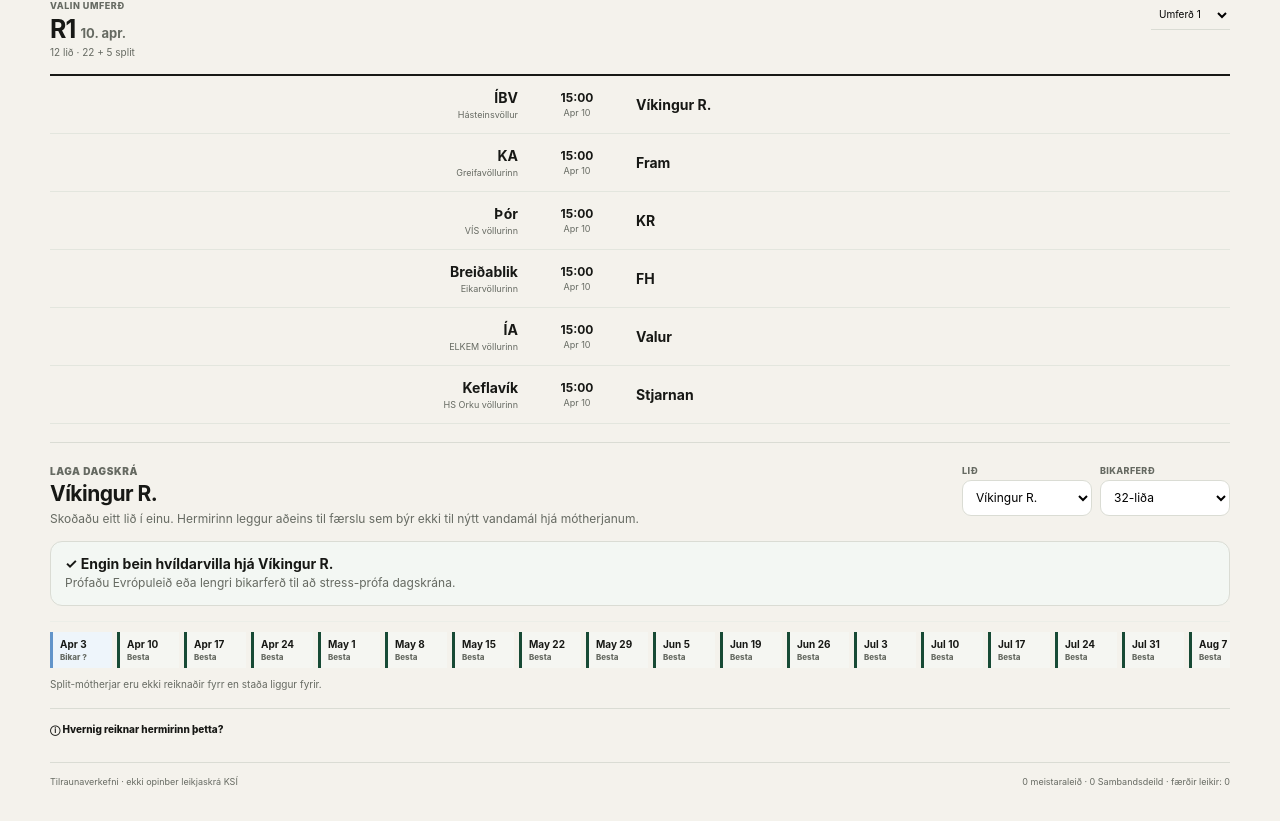
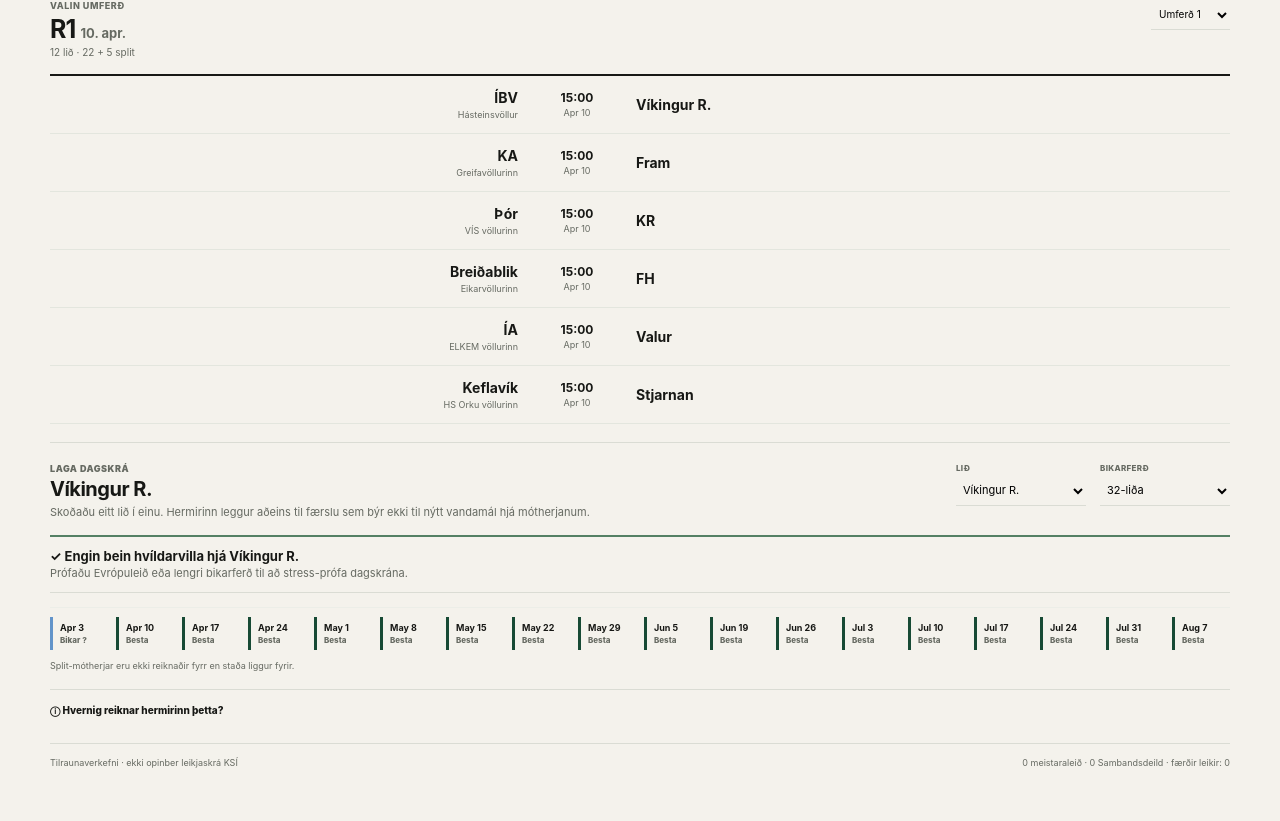
Before and after one commit to lollipop1234-code/besta-deild-hermir, a Next.js app: page / in a window 1280 px wide. Shown: the part 651-1472 px from the top of the page. Built offline with nearby package versions, Linux system fonts and the light colour scheme.

Commit message:
Flatten schedule repair styling

```diff
--- a/src/app/TeamLoadPanel.module.css
+++ b/src/app/TeamLoadPanel.module.css
@@ -1,6 +1,4 @@
-.shell {
-  padding-top: 4px;
-}
+.shell { padding-top: 2px; }
 
 .topRow {
   display: flex;
@@ -8,29 +6,22 @@
   justify-content: space-between;
   gap: 24px;
 }
+.kicker { color: var(--muted); font-size: 9px; font-weight: 900; letter-spacing: .06em; text-transform: uppercase; }
+.topRow h2 { margin: 3px 0 4px; font-size: 20px; }
+.topRow p { max-width: 650px; margin: 0; color: var(--muted); font-size: 11px; line-height: 1.45; }
 
-.kicker {
-  color: var(--muted);
-  font-size: 10px;
-  font-weight: 900;
-  letter-spacing: .06em;
-  text-transform: uppercase;
-}
-
-.topRow h2 { margin: 4px 0 4px; font-size: 21px; }
-.topRow p { max-width: 650px; margin: 0; color: var(--muted); font-size: 12px; line-height: 1.45; }
-
-.selectors { display: flex; gap: 8px; }
-.selectors label { display: grid; gap: 4px; }
-.selectors label span { color: var(--muted); font-size: 9px; font-weight: 850; text-transform: uppercase; letter-spacing: .04em; }
+.selectors { display: flex; gap: 14px; }
+.selectors label { display: grid; gap: 3px; }
+.selectors label span { color: var(--muted); font-size: 8px; font-weight: 850; text-transform: uppercase; letter-spacing: .04em; }
 .selectors select {
   min-width: 130px;
-  height: 36px;
-  border: 1px solid var(--line);
-  border-radius: 9px;
-  background: #fff;
-  padding: 0 9px;
-  font-size: 12px;
+  height: 30px;
+  border: 0;
+  border-bottom: 1px solid var(--line);
+  border-radius: 0;
+  background: transparent;
+  padding: 0 3px;
+  font-size: 11px;
 }
 
 .problemCard {
@@ -39,71 +30,65 @@
   justify-content: space-between;
   gap: 18px;
   margin-top: 14px;
-  padding: 13px 14px;
-  border: 1px solid var(--line);
-  border-radius: 12px;
+  padding: 11px 0;
+  border-top: 2px solid var(--ink);
+  border-bottom: 1px solid var(--line);
 }
-
-.problemActive { border-color: #dfc76f; background: #fffbec; }
-.problemClear { background: #f3f7f3; }
-.problemCopy { display: grid; gap: 3px; }
-.problemCopy strong { font-size: 14px; }
-.problemCopy span { color: var(--muted); font-size: 12px; line-height: 1.35; }
+.problemActive { border-top-color: #b5961c; }
+.problemClear { border-top-color: #548064; }
+.problemCopy { display: grid; gap: 2px; }
+.problemCopy strong { font-size: 13px; }
+.problemCopy span { color: var(--muted); font-size: 11px; line-height: 1.35; }
 
 .tryButton, .primaryButton {
-  min-height: 36px;
+  min-height: 30px;
+  padding: 0;
   border: 0;
-  border-radius: 9px;
-  background: var(--green);
-  color: #fff;
+  border-bottom: 1px solid var(--ink);
+  border-radius: 0;
+  background: transparent;
+  color: var(--ink);
   cursor: pointer;
-  font-size: 12px;
+  font-size: 11px;
   font-weight: 850;
   white-space: nowrap;
 }
 
-.tryButton { padding: 0 13px; }
-.primaryButton { padding: 0 16px; }
-
 .repairPreview {
-  margin-top: 8px;
-  padding: 14px;
-  border: 1px solid #b9cbbb;
-  border-radius: 12px;
-  background: #f3f8f4;
+  margin-top: 0;
+  padding: 12px 0;
+  border-bottom: 1px solid var(--line);
 }
-
 .moveLine { display: flex; align-items: baseline; flex-wrap: wrap; gap: 8px; }
 .moveLine span { font-size: 20px; font-weight: 900; letter-spacing: -.03em; }
 .moveLine b { color: var(--muted); }
-.moveLine small { color: var(--muted); font-size: 11px; }
-.gains { display: flex; flex-wrap: wrap; gap: 5px 14px; margin-top: 9px; color: #315e43; font-size: 11px; font-weight: 750; }
-.previewActions { display: flex; align-items: center; gap: 12px; margin-top: 12px; }
-.textButton { border: 0; background: transparent; color: var(--muted); cursor: pointer; font-size: 11px; font-weight: 750; }
-.basisNote { display: block; margin-top: 9px; color: var(--muted); font-size: 10px; }
+.moveLine small { color: var(--muted); font-size: 10px; }
+.gains { display: flex; flex-wrap: wrap; gap: 5px 14px; margin-top: 7px; color: #315e43; font-size: 10px; font-weight: 750; }
+.previewActions { display: flex; align-items: center; gap: 13px; margin-top: 9px; }
+.textButton { border: 0; background: transparent; color: var(--muted); cursor: pointer; font-size: 10px; font-weight: 750; }
+.basisNote { display: block; margin-top: 7px; color: var(--muted); font-size: 9px; }
 
 .eventLine {
   display: flex;
-  gap: 5px;
-  margin-top: 15px;
-  padding: 10px 0 2px;
+  gap: 4px;
+  margin-top: 14px;
+  padding: 9px 0 2px;
   overflow-x: auto;
   border-top: 1px solid #eceee8;
 }
-
 .event {
   flex: 0 0 auto;
   min-width: 62px;
-  padding: 6px 7px;
+  padding: 5px 7px;
   border-left: 3px solid var(--green);
-  background: #f5f6f2;
+  background: transparent;
 }
 .event b, .event small { display: block; }
-.event b { font-size: 10px; }
+.event b { font-size: 9px; }
 .event small { margin-top: 2px; color: var(--muted); font-size: 8px; font-weight: 800; }
-.uefascenario { border-left-color: #d6b12a; background: #fff8dd; }
-.uefaofficial { border-left-color: #a78313; background: #fff8dd; }
-.cupscenario { border-left-color: #6294ca; background: #eef5fb; }
+.uefascenario { border-left-color: #d6b12a; }
+.uefaofficial { border-left-color: #a78313; }
+.cupscenario { border-left-color: #6294ca; }
 
 .footerLine {
   display: flex;
@@ -112,9 +97,9 @@
   gap: 12px;
   margin-top: 8px;
   color: var(--muted);
-  font-size: 10px;
+  font-size: 9px;
 }
-.footerLine button { border: 0; background: transparent; color: var(--ink); cursor: pointer; font-size: 10px; font-weight: 800; text-decoration: underline; text-underline-offset: 2px; }
+.footerLine button { border: 0; background: transparent; color: var(--ink); cursor: pointer; font-size: 9px; font-weight: 800; text-decoration: underline; text-underline-offset: 2px; }
 
 @media (max-width: 760px) {
   .topRow { flex-direction: column; }
@@ -122,6 +107,6 @@
   .selectors label { flex: 1; }
   .selectors select { min-width: 0; width: 100%; }
   .problemCard { align-items: stretch; flex-direction: column; }
-  .tryButton { width: 100%; }
+  .tryButton { align-self: flex-start; }
   .footerLine { align-items: flex-start; flex-direction: column; }
 }
```
